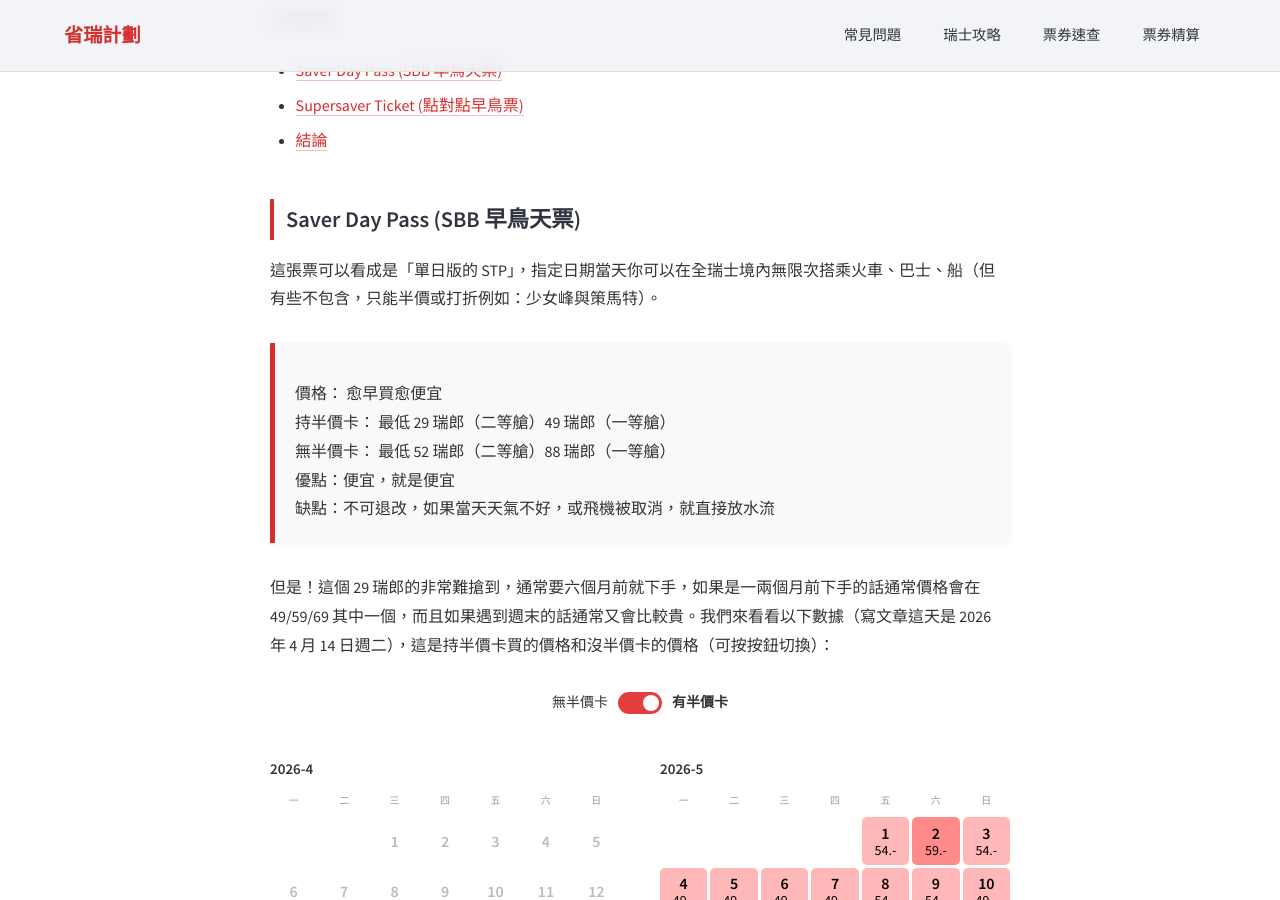
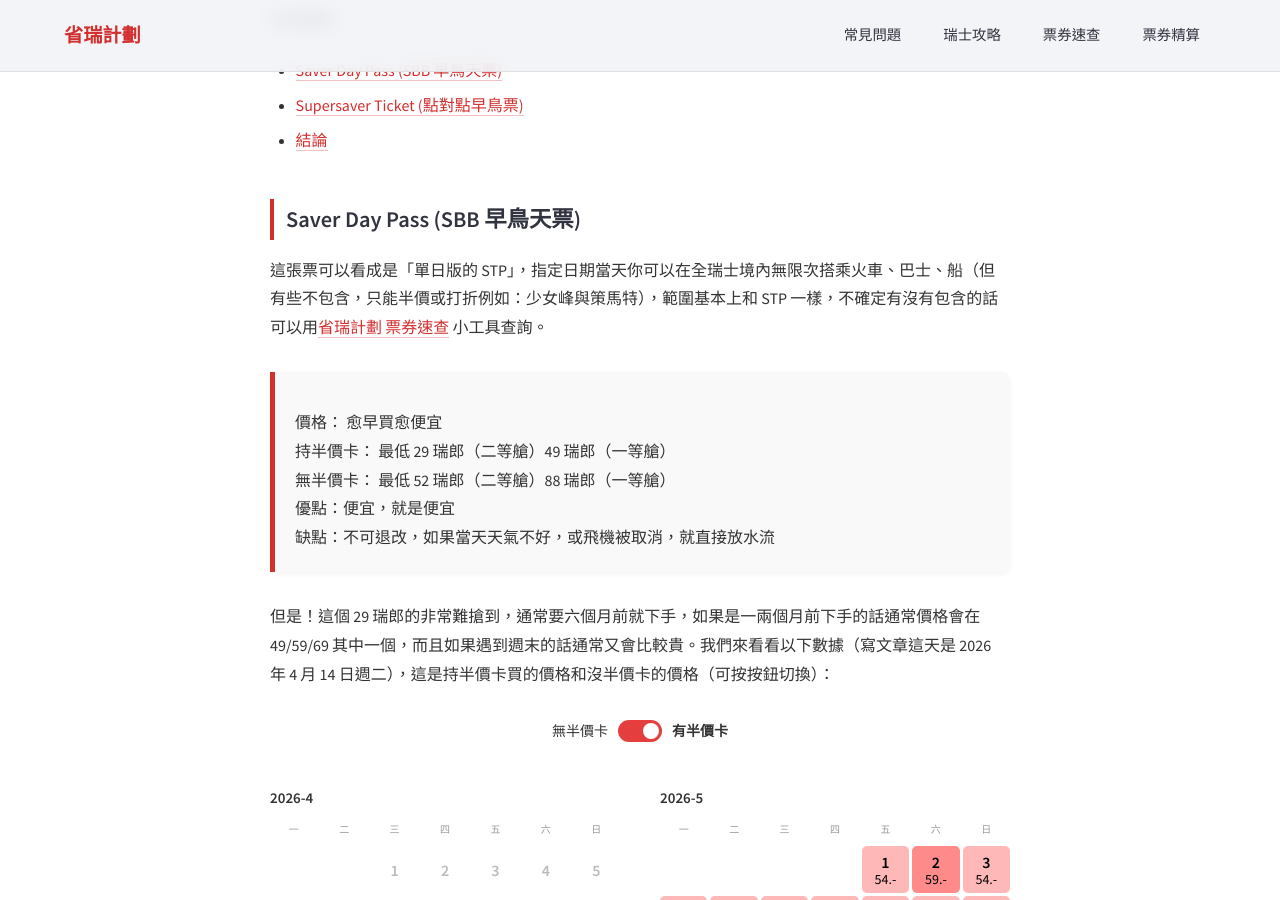
Before and after one commit to Chichinghsu/swisspro, a Jekyll site: the page built from _posts/2026-04-14-saver-day-pass.md, in a window 1280 px wide and 900 px high, scrolled down 860 px. Built offline with Jekyll 4.4.1, drawn with Linux system fonts in a browser that asks for light colours.

Commit message:
update typos and add tool links

```diff
--- a/_posts/2026-04-14-saver-day-pass.md
+++ b/_posts/2026-04-14-saver-day-pass.md
@@ -24,7 +24,7 @@ permalink: /blog/saver-day-pass/
 <a id="saverdaypass"></a>
 ## Saver Day Pass (SBB 早鳥天票)
 
-這張票可以看成是「單日版的 STP」，指定日期當天你可以在全瑞士境內無限次搭乘火車、巴士、船（但有些不包含，只能半價或打折例如：少女峰與策馬特）。
+這張票可以看成是「單日版的 STP」，指定日期當天你可以在全瑞士境內無限次搭乘火車、巴士、船（但有些不包含，只能半價或打折例如：少女峰與策馬特），範圍基本上和 STP 一樣，不確定有沒有包含的話可以用[省瑞計劃 票券速查](https://calculator.swisspro.tw/?p=validator) 小工具查詢。
 
 <div class="tip-box" markdown="1">
 價格： 愈早買愈便宜<br>
```
Also changed, not shown: _posts/2026-04-26-meteoswiss-app-guide.md (+1 -1 lines).
